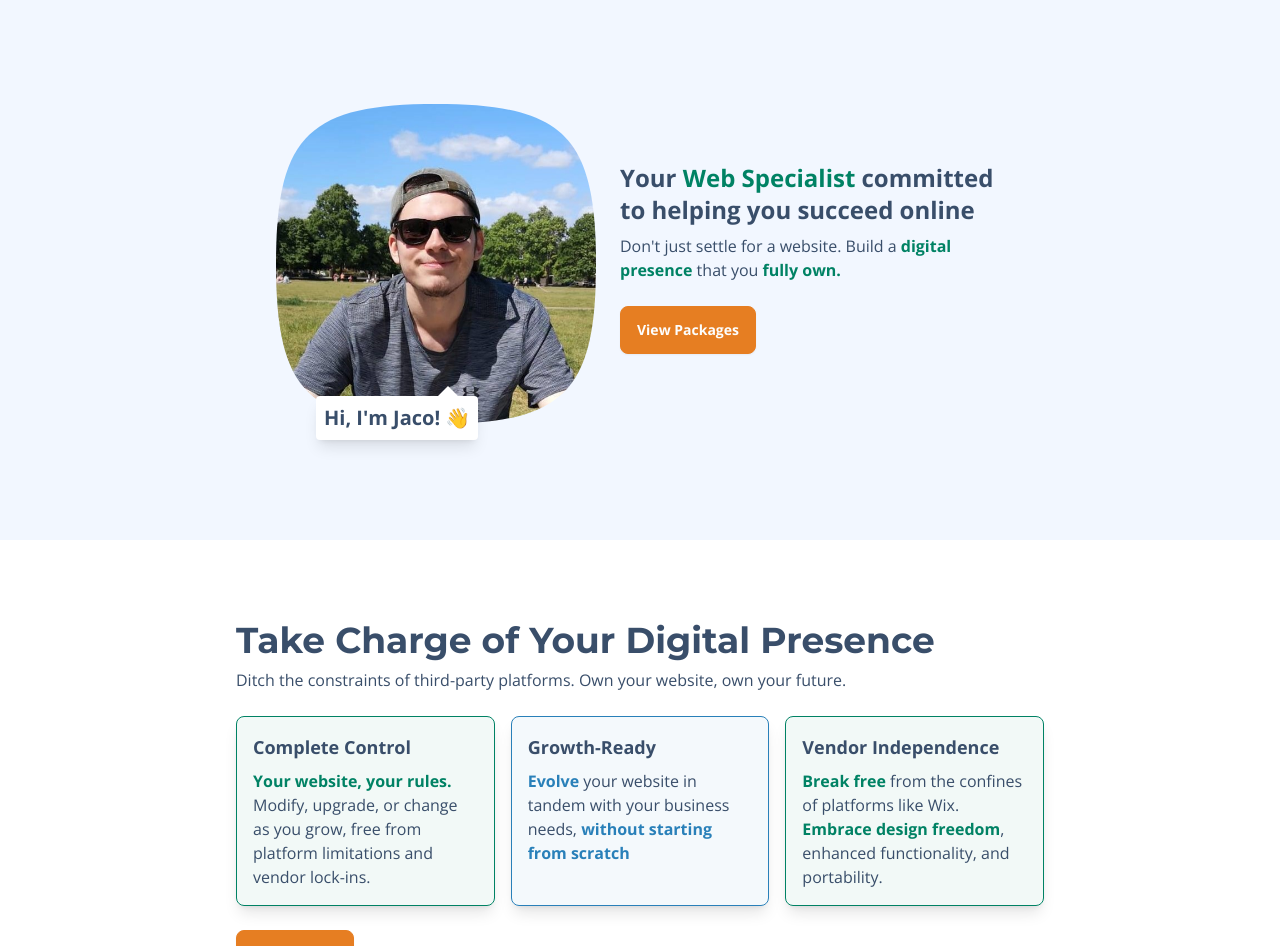
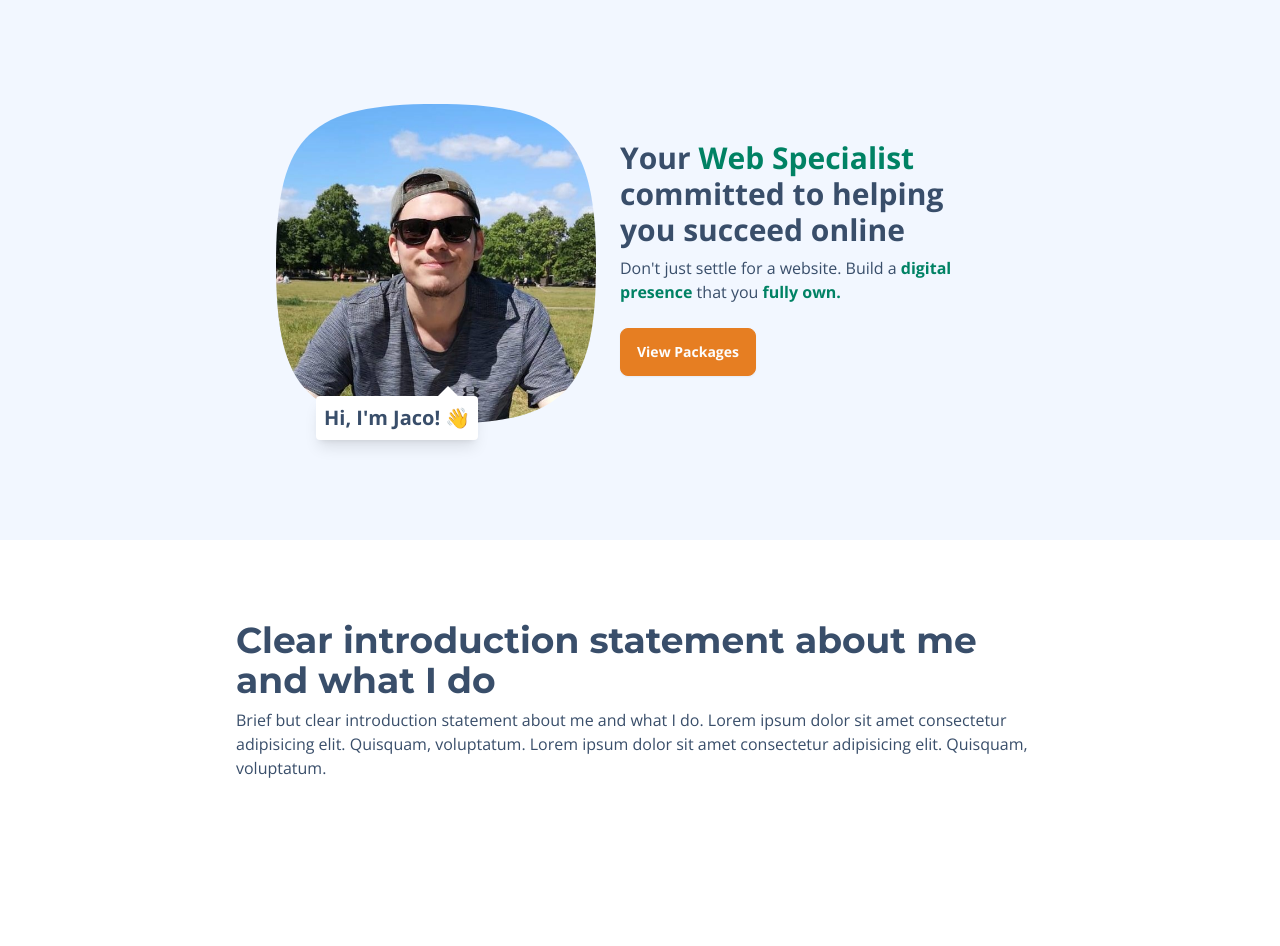
Before and after one commit to jacovanc/jaco, a Nuxt app: page / in a window 1280 px wide. Shown: the top 946 px of the page. Built offline with nearby package versions, Linux system fonts and the light colour scheme.

Commit message:
NuxtImage component

```diff
--- a/app.vue
+++ b/app.vue
@@ -24,10 +24,11 @@
           <div
             class="mb-3 mx-auto overflow-hidden mask mask-squircle shadow-lg max-w-full relative pt-[100%]"
           >
-            <img
-              src="~/assets/images/me.jpg"
+            <NuxtImg
+              src="/images/me.jpg"
               alt="Jaco's Portrait"
               class="absolute top-0 left-0 w-full h-full object-cover"
+              format="webp"
             />
           </div>
         </div>
@@ -41,7 +42,7 @@
         </div>
       </div>
       <div class="sm:pb-6 w-80 md:w-96 max-w-full">
-        <h2 class="text-2xl font-sans font-bold">
+        <h2 class="text-3xl font-sans font-bold">
           Your <span class="text-secondary">Web Specialist</span> committed to
           helping you succeed online
         </h2>
@@ -57,9 +58,20 @@
   </section>
 
   <div class="">
-    <div id="main-content" class="container py-20">
+    <section id="introduction" class="container py-20">
+      <h2 class="font-heading text-4xl font-bold">
+        Clear introduction statement about me and what I do
+      </h2>
+      <p class="mt-2 mb-2">
+        Brief but clear introduction statement about me and what I do. Lorem
+        ipsum dolor sit amet consectetur adipisicing elit. Quisquam, voluptatum.
+        Lorem ipsum dolor sit amet consectetur adipisicing elit. Quisquam,
+        voluptatum.
+      </p>
+    </section>
+
     <!-- Digital Presence Section -->
-      <section id="digital-presence" class="">
+    <section id="digital-presence" class="container py-20">
       <h2 class="font-heading text-4xl font-bold">
         Take Charge of Your Digital Presence
       </h2>
@@ -72,34 +84,37 @@
         <li
           class="flex-grow border bg-secondary bg-opacity-5 shadow-lg p-4 border-secondary rounded-lg w-full tn:w-5/12 md:w-3/12 xl:w-1/5"
         >
-            <strong class="block mb-2 text-lg">Complete Control</strong>
-            <strong class="text-secondary">Your website, your rules.</strong>
-            Modify, upgrade, or change as you grow, free from platform
-            limitations and vendor lock-ins.
+          <strong class="block mb-2 text-xl">Complete Control</strong>
+          <strong class="text-secondary text-lg"
+            >Your website, your rules.</strong
+          >
+          Modify, upgrade, or change as you grow, free from platform limitations
+          and vendor lock-ins.
         </li>
         <li
           class="flex-grow border p-4 bg-primary bg-opacity-5 shadow-lg border-primary rounded-lg w-full tn:w-5/12 md:w-3/12 xl:w-1/5"
         >
-            <strong class="block mb-2 text-lg">Growth-Ready</strong>
-            <strong class="text-primary">Evolve</strong> your website in tandem
-            with your business needs,
-            <strong class="text-primary">without starting from scratch</strong>
+          <strong class="block mb-2 text-xl">Growth-Ready</strong>
+          <strong class="text-primary text-lg">Evolve</strong> your website in
+          tandem with your business needs,
+          <strong class="text-primary text-lg"
+            >without starting from scratch</strong
+          >
         </li>
         <li
           class="flex-grow border p-4 bg-secondary bg-opacity-5 shadow-lg border-secondary rounded-lg w-full tn:w-5/12 md:w-3/12 xl:w-1/5"
         >
-            <strong class="block mb-2 text-lg">Vendor Independence</strong>
-            <strong class="text-secondary">Break free</strong> from the confines
-            of platforms like Wix.
-            <strong class="text-secondary">Embrace design freedom</strong>,
-            enhanced functionality, and portability.
+          <strong class="block mb-2 text-xl">Vendor Independence</strong>
+          <strong class="text-secondary text-lg">Break free</strong> from the
+          confines of platforms like Wix.
+          <strong class="text-secondary text-lg">Embrace design freedom</strong
+          >, enhanced functionality, and portability.
         </li>
         <!-- More list items here -->
       </ul>
 
       <a class="btn btn-accent mt-6" href="#contact">Contact me!</a>
     </section>
-    </div>
   </div>
   <!-- Packages Section -->
   <section id="packages" class="bg-base-200 py-20">
@@ -222,9 +237,9 @@
           site running smoothly with regular updates and maintenance.
         </li>
         <li>
-          <strong class="text-secondary">Advanced Analytics Setup:</strong> Gain
-          valuable insights into your site's performance and user behavior, by
-          tracking specific interactions.
+          <strong class="text-secondary">Advanced Analytics Setup:</strong>
+          Gain valuable insights into your site's performance and user behavior,
+          by tracking specific interactions.
         </li>
       </ul>
       <a class="btn btn-accent mt-6" href="#contact">Discuss with me</a>
@@ -240,14 +255,54 @@
           website, from start to finish.
         </p>
         <ul class="steps steps-vertical mt-2">
-          <li class="step step-secondary">Get in touch!</li>
+          <li class="step step-secondary items-start">
+            <p class="text-left text-sm ml-2 my-2">
+              <span class="font-bold text-xl">Get in touch!</span> <br />
+              Contact me to arrange a video call, where we will discuss your
+              needs in detail
+            </p>
+          </li>
           <!-- We should probably add some info explaining each section. Perhaps collapsable like the faqs -->
-          <li class="step step-secondary">Arrange a call</li>
-          <li class="step">Development</li>
-          <li class="step">Feedback and adjustments</li>
-          <li class="step">Quality Assurance</li>
-          <li class="step">Launch</li>
+          <li class="step step-secondary">
+            <p class="text-left text-sm ml-2 my-2">
+              <span class="font-bold text-xl">Proposal</span> <br />
+              I'll send you a proposal based on our discussion. This will
+              include a breakdown of the project, timeline, and cost. If it's
+              not right for you, we will iterate on it until it is.
+            </p>
+          </li>
+          <li class="step step-secondary">
+            <p class="text-left text-sm ml-2 my-2">
+              <span class="font-bold text-xl">Development</span>
+              <br />
+              Once you're happy with the proposal, I'll send you a contract and
+              kick start the development process.
+            </p>
+          </li>
+          <li class="step step-secondary">
+            <p class="text-left text-sm ml-2 my-2">
+              <span class="font-bold text-xl">Feedback & Adjustments</span>
+              <br />
+              Throughout the development process I will keep you updated and
+              make adjustments that are within scope of the proposal as needed.
+            </p>
+          </li>
+          <li class="step step-secondary">
+            <p class="text-left text-sm ml-2 my-2">
+              <span class="font-bold text-xl">Quality Assurance</span> <br />
+              Once development is complete, I'll perform a thorough quality and
+              performance check, preparing your site ready to go live.
+            </p>
+          </li>
+          <li class="step step-secondary">
+            <p class="text-left text-sm ml-2 my-2">
+              <span class="font-bold text-xl">Launch</span> <br />
+              Time to get your website live! I'll deploy your site and provide 6
+              months of support and hosting included in the price.
+            </p>
+          </li>
         </ul>
+        <a class="btn btn-accent mt-6" href="#contact">Get started!</a>
       </section>
     </div>
 
@@ -318,8 +373,8 @@
 
     <!-- Contact Section -->
     <div class="bg-base-100">
-      <section id="contact" class="container py-20">
-        <h2 class="font-heading text-4xl font-bold">
+      <section class="container py-20">
+        <h2 id="contact" class="font-heading text-4xl font-bold">
           Let me know what you're thinking!
         </h2>
         <p class="mt-2">
@@ -330,7 +385,6 @@
       </section>
     </div>
   </div>
-  <!-- End of Main Content -->
 </template>
 
 <style>
--- a/assets/css/main.css
+++ b/assets/css/main.css
@@ -8,7 +8,6 @@
     @apply text-gray-700;
   }
 } */
-
 .tick-list li {
   list-style: none; /* Removes default list style */
   padding-left: 25px; /* Adjust as needed */
--- a/components/ContactForm.vue
+++ b/components/ContactForm.vue
@@ -65,11 +65,20 @@
       </div>
     </div>
     <!-- Success Message -->
-    <div
-      v-if="successMessage"
-      class="alert border-success bg-success bg-opacity-10 text-success rounded-lg mt-6"
-    >
-      {{ successMessage }}
+    <div v-if="successMessage">
+      <div
+        class="alert border-success bg-success bg-opacity-10 text-success rounded-lg mt-6"
+      >
+        {{ successMessage }}
+      </div>
+      <!-- reset button -->
+      <button
+        type="button"
+        class="link text-base-content mt-2"
+        @click="successMessage = ''"
+      >
+        Send another message
+      </button>
     </div>
   </form>
 </template>
@@ -143,6 +152,7 @@ export default {
           this.messageError = "An error occurred while sending the message.";
         }
       }
+      this.loading = false;
     },
 
     validateEmail(email) {
--- a/nuxt.config.ts
+++ b/nuxt.config.ts
@@ -17,4 +17,5 @@ export default defineNuxtConfig({
       mailgunDomain: process.env.MAILGUN_DOMAIN,
     },
   },
+  modules: ["@nuxt/image"],
 });
--- a/package.json
+++ b/package.json
@@ -20,6 +20,7 @@
     "vue-router": "^4.2.5"
   },
   "dependencies": {
+    "@nuxt/image": "^1.1.0",
     "axios": "^1.6.2",
     "h3": "^1.9.0",
     "mailgun-js": "^0.22.0",
```
Also changed, not shown: public/images/me.jpg (renamed from assets/images/me.jpg), 1 other file (tests, documents, lock files or other folders). Lines whose indentation alone changed are shown as unchanged.
